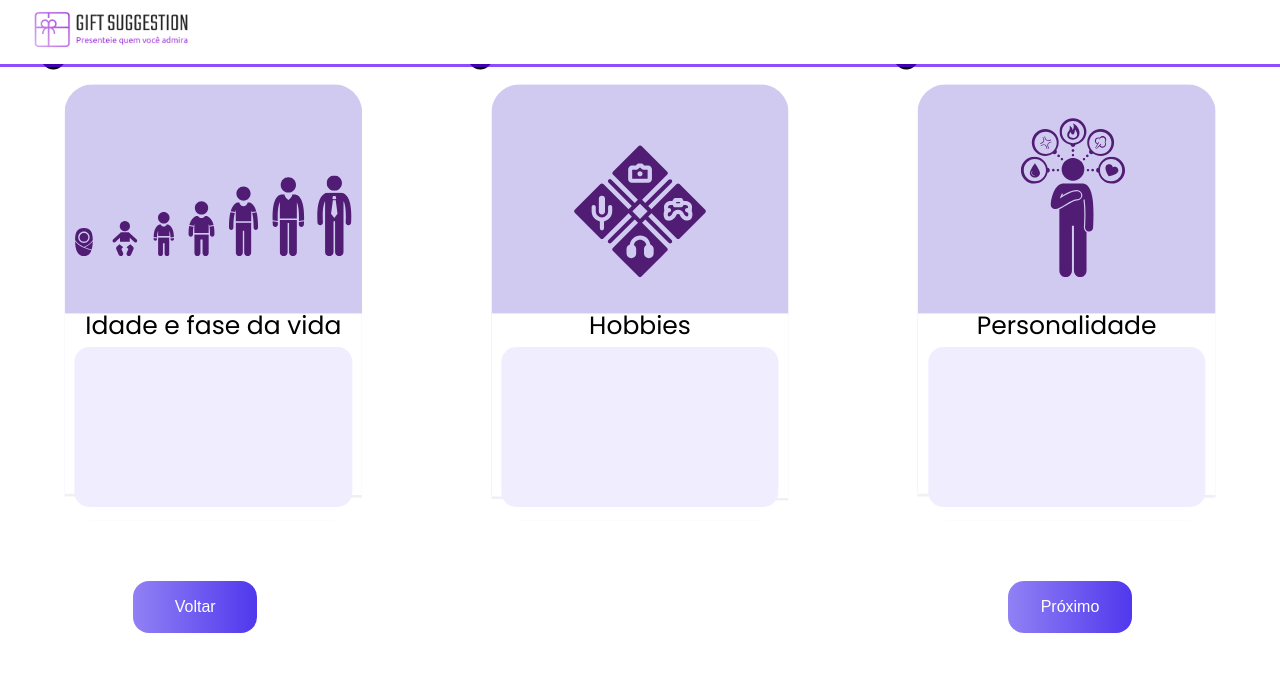
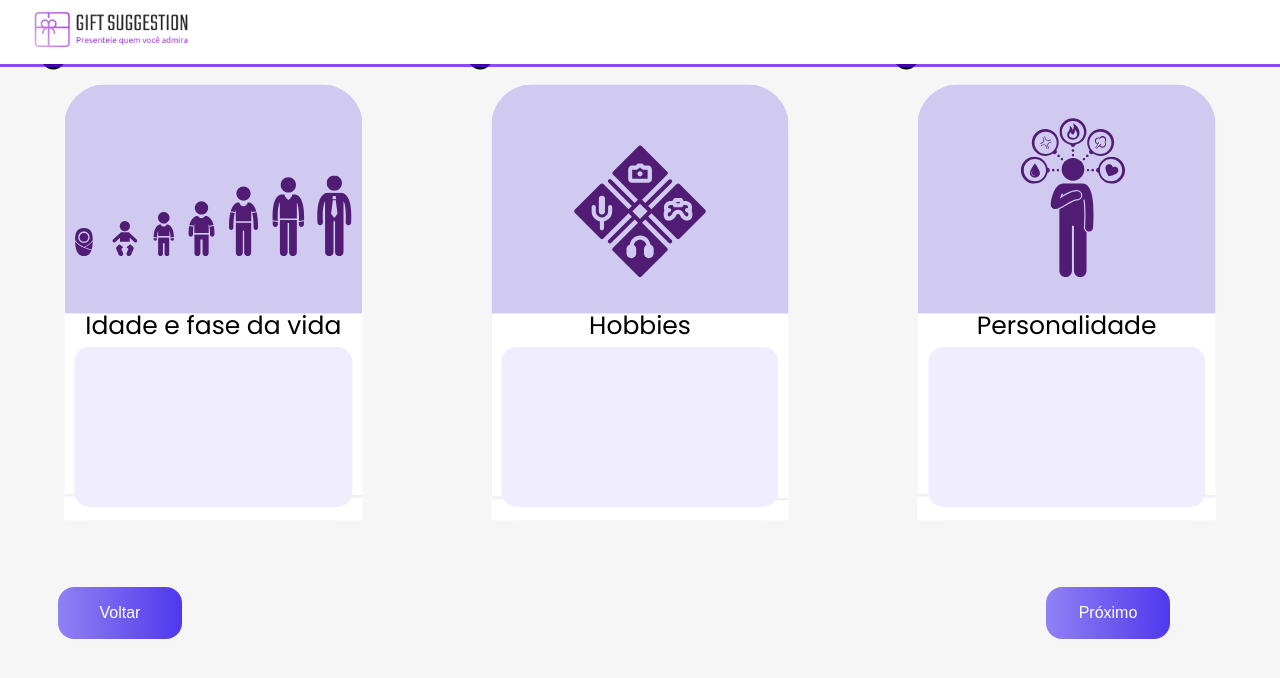
Before and after one commit to brendothierry/gift-suggestion-front-end, a React (Create React App) app: page /screen1 in a window 1280 px wide. Shown: the top 678 px of the page. Built offline with nearby package versions, Linux system fonts and the light colour scheme.

Commit message:
Adicionar útlima tela do gift suggestion, corrigindo botões.

```diff
--- a/src/components/Button/index.js
+++ /dev/null
@@ -1,21 +0,0 @@
-import React from 'react'
-import "./styles.css"
-
-class Button extends React.Component {
-
-  render() {
-    const { label } = this.props;
-    const { onClick, children } = this.props; // Obt�m a propriedade label do componente pai
-    return (
-      <div className="container-button">
-        <div className="button-login">
-          <button type="button" className="Login" onClick={onClick}>
-            {label} {children} {/* Usa a propriedade label para definir o texto do bot�o */}
-          </button>
-        </div>
-      </div>
-    );
-  }
-}
-
-export default Button
--- /dev/null
+++ b/src/components/Button/index.jsx
@@ -0,0 +1,21 @@
+import React from 'react'
+import "./styles.css"
+
+const Button = ({ label, onClick, children, width, height }) => {
+    return (
+        <div className="container-button">
+            <div className="button-login" style={{ width: width, height: height }}>
+                <button
+                    type="button"
+                    className="Login"
+                    onClick={onClick}
+                    style={{ width: width, height: height }}
+                >
+                    {label} {children} {/* Usa a propriedade label para definir o texto do bot�o */}
+                </button>
+            </div>
+        </div>
+    );
+}
+
+export default Button
--- a/src/components/Button/styles.css
+++ b/src/components/Button/styles.css
@@ -14,11 +14,7 @@
 
 .Login {
   width: 124px;
-  max-width: 20vh;
-  min-width: 2vw;
   height: 52px;
-  max-height: 10vh;
-  min-height: 2vh;
   padding: 0;
   font-size: 16px;
   border: none;
--- a/src/main/App.tsx
+++ b/src/main/App.tsx
@@ -15,6 +15,7 @@ import EditProfile from '../views/EditProfile';
 import GiftSuggestionScreen1 from '../views/GiftSuggestionScreen1';
 import GiftSuggestionScreen2 from '../views/GiftSuggestionScreen2';
 import GiftSuggestionScreen3 from '../views/GiftSuggestionScreen3';
+import GiftSuggestionFinishScreen from '../views/GiftSuggestionFinishScreen';
 
 function App() {
   return (
@@ -44,6 +45,8 @@ function App() {
         </Route>
         <Route path="/screen3" element={<GiftSuggestionScreen3 />}>
         </Route>
+        <Route path="/finish-screen" element={<GiftSuggestionFinishScreen />}>
+        </Route>
       </Routes>
     </BrowserRouter>
   )
--- a/src/views/GiftSuggestion.jsx
+++ b/src/views/GiftSuggestion.jsx
@@ -12,7 +12,7 @@ const GiftSuggestion = () => {
     const navigate = useNavigate();
 
     const handleClick = () => {
-        navigate('/login')
+        navigate('/screen1')
     }
 
     return (
--- /dev/null
+++ b/src/views/GiftSuggestionFinishScreen.css
@@ -0,0 +1,100 @@
+@import url("https://fonts.googleapis.com/css?family=Open+Sans&display=swap");
+@import url("https://fonts.googleapis.com/css?family=Ruda&display=swap");
+
+body {
+    background-color: #f6f6f6;
+}
+
+.container-finish-screen {
+    position: relative;
+    /* Adicione outros estilos necessários */
+}
+
+.container-done {
+    position: fixed;
+    bottom: 30vh;
+    left: 5vw;
+    margin-right: 10px;
+    /* Ajuste conforme necessário */
+}
+
+.finish-style {
+    width: 80%;
+    height: 100%;
+    object-fit: cover;
+    border-radius: 18% 18% 0 0;
+}
+
+.text-inside-finish {
+    transform: translate(50%, 20%);
+    text-anchor: middle;
+    font-size: 50px;
+    font-weight: bold;
+    font-family: 'Open Sans', sans-serif;
+    font-style: italic;
+    fill: #2E1042;
+}
+
+.description-inside-finish {
+    font-family: 'Ruda', sans-serif;
+    transform: translate(50%, 50%);
+    text-anchor: middle;
+    font-size: 25px;
+    fill: #511C74;
+    font-weight: 500;
+}
+
+.description2-inside-finish {
+    font-family: 'Ruda', sans-serif;
+    transform: translate(50%, 60%);
+    text-anchor: middle;
+    font-size: 25px;
+    fill: #511C74;
+    font-weight: 500;
+}
+
+.button-more-suggestions {
+    border-radius: 3%;
+}
+
+.button-container {
+    display: flex;
+    position: absolute;
+    right: 90px;
+    flex-direction: column;
+    align-items: center;
+    margin-top: -5%;
+}
+
+.container-results {
+    position: relative;
+    padding: 20px;
+    margin-left: 10px;
+}
+
+.side-panel {
+    position: fixed;
+    right: 0;
+    height: 70vh;
+    width: 65vw;
+    background-color: white;
+    border: 30px solid #D0CAF1;
+    border-radius: 30px;
+    display: flex;
+    flex-direction: column;
+    padding: 20px;
+    max-height: 70vh; /* Defina uma altura máxima para o contêiner */
+    overflow-y: auto; /* Adiciona uma barra de ro */
+}
+
+.gpt-answer1, .gpt-answer2, .gpt-answer3, .gpt-answer4, .gpt-answer5, .gpt-answer6, .gpt-answer7, .gpt-answer8, .gpt-answer9, .gpt-answer10 {
+    font-family: 'Ruda', sans-serif;
+    color: #511C74;
+    font-size: 18px;
+    white-space: pre-wrap; /* Permite a quebra de linha */
+    margin-bottom: 20px;
+}
+
+.answer1, .answer2 {
+    margin-bottom: 20px;
+}
--- /dev/null
+++ b/src/views/GiftSuggestionFinishScreen.jsx
@@ -0,0 +1,91 @@
+import React from 'react';
+import finishDone from '../Images/finish-done.svg';
+import Navbar from '../components/Navbar';
+import './GiftSuggestionFinishScreen.css';
+import Button from '../components/Button';
+import { useNavigate } from 'react-router';
+
+const GiftSuggestionFinishScreen = () => {
+
+    const navigate = useNavigate();
+    const handleClickFinish = () => {
+         navigate('/home')
+    }
+
+    return (
+        <div className='container-navbar'>
+            <Navbar />
+            <div className='container-finish-screen'>
+                <div className='container-done'>
+                    {/* <img src={finishDone}
+                        className='finish-style'
+                    /> */}
+                    <svg className='finish-style' xmlns="http://www.w3.org/2000/svg" width="600" height="600">
+                        <image href={finishDone} width="100%" height="100%" />
+                        <text className="text-inside-finish" dominantBaseline="middle">
+                            Tudo pronto!
+                        </text>
+                        <text className='description-inside-finish' dominantBaseline="middle">
+                            VAMOS VER A LISTA DE RESULTADOS
+                        </text>
+                        <text className='description2-inside-finish' dominantBaseline="middle">
+                            IDEAL PARA VOCÊ!
+                        </text>
+                    </svg>
+                    <div className='button-container'>
+                        <Button
+                            className="button-more-suggestions"
+                            label="Me dê mais 10 sugestões!"
+                            width={300}
+                            height={55}>
+                        </Button>
+                        <Button
+                            className="button-finish"
+                            label="Estou satisfeito!"
+                            width={300}
+                            height={55}
+                            onClick={handleClickFinish}
+                        >
+                        </Button>
+                    </div>
+                </div>
+                <div className='container-results'>
+                    <div className='side-panel'>
+                        <div className='gpt-answer1'>
+                            <text className='answer1'>1:</text>
+                        </div>
+                        <div className='gpt-answer2'>
+                            <text>2:  </text>
+                        </div>
+                        <div className='gpt-answer3'>
+                            <text className='answer1'>3:</text>
+                        </div>
+                        <div className='gpt-answer4'>
+                            <text>4:</text>
+                        </div>
+                        <div className='gpt-answer5'>
+                            <text className='answer1'>5:</text>
+                        </div>
+                        <div className='gpt-answer6'>
+                            <text>6:</text>
+                        </div>
+                        <div className='gpt-answer7'>
+                            <text className='answer1'>7:</text>
+                        </div>
+                        <div className='gpt-answer8'>
+                            <text>8:</text>
+                        </div>
+                        <div className='gpt-answer9'>
+                            <text className='answer1'>9:</text>
+                        </div>
+                        <div className='gpt-answer10'>
+                            <text>10:</text>
+                        </div>
+                    </div>
+                </div>
+            </div>
+        </div>
+    );
+}
+
+export default GiftSuggestionFinishScreen;
--- a/src/views/GiftSuggestionScreen1.css
+++ b/src/views/GiftSuggestionScreen1.css
@@ -80,6 +80,7 @@ body {
 .img-info1,
 .img-info2,
 .img-info3 {
+    border-radius: 42px 42px 0 0 ;
     width: 70%;
     height: auto;
 }
@@ -126,9 +127,17 @@ body {
     padding: 10px;
 }
 
-.button-back,
-.button-next {
-    margin-left: 10%;
+.button-back{
     padding: 10px;
     display: inline-block;
+    position: absolute;
+    left: 10px;  /* Ajuste conforme necessário */
+    top: 10vh;
 }
+.button-next {
+    padding: 10px;
+    display: inline-block;
+    position: absolute;
+    right: 10px;  /* Ajuste conforme necessário */
+    top: 10vh;
+}
--- a/src/views/GiftSuggestionScreen1.jsx
+++ b/src/views/GiftSuggestionScreen1.jsx
@@ -15,7 +15,7 @@ const GiftSuggestionScreen1 = () => {
     const navigate = useNavigate();
 
     const handleClickBack = () => {
-        navigate('/login')
+        navigate('/gs-home')
     }
 
     const handleClickNext = () => {
--- a/src/views/GiftSuggestionScreen2.css
+++ b/src/views/GiftSuggestionScreen2.css
@@ -80,6 +80,7 @@ body {
 .img-info1,
 .img-info2,
 .img-info3 {
+    border-radius: 42px 42px 0 0 ;
     width: 70%;
     height: auto;
 }
@@ -121,14 +122,21 @@ body {
 
 .button-container {
     display: flex;
-    justify-content: space-between;
     width: 90%;
     padding: 10px;
 }
 
-.button-back,
-.button-next {
-    margin-left: 10%;
+.button-back{
     padding: 10px;
     display: inline-block;
+    position: absolute;
+    left: 10px;  /* Ajuste conforme necessário */
+    top: 10vh;
 }
+.button-next {
+    padding: 10px;
+    display: inline-block;
+    position: absolute;
+    right: 10px;  /* Ajuste conforme necessário */
+    top: 10vh;
+}
--- a/src/views/GiftSuggestionScreen3.css
+++ b/src/views/GiftSuggestionScreen3.css
@@ -80,6 +80,7 @@ body {
 .img-info1,
 .img-info2,
 .img-info3 {
+    border-radius: 42px 42px 0 0 ;
     width: 70%;
     height: auto;
 }
@@ -126,9 +127,17 @@ body {
     padding: 10px;
 }
 
-.button-back,
-.button-next {
-    margin-left: 10%;
+.button-back{
     padding: 10px;
     display: inline-block;
+    position: absolute;
+    left: 10px;  /* Ajuste conforme necessário */
+    top: 10vh;
 }
+.button-next {
+    padding: 10px;
+    display: inline-block;
+    position: absolute;
+    right: 10px;  /* Ajuste conforme necessário */
+    top: 10vh;
+}
--- a/src/views/GiftSuggestionScreen3.jsx
+++ b/src/views/GiftSuggestionScreen3.jsx
@@ -19,7 +19,7 @@ const GiftSuggestionScreen3 = () => {
     }
 
     const handleClickNext = () => {
-        navigate('/login')
+        navigate('/finish-screen')
     }
 
     const [clienteData, setClienteData] = useState({
```
Also changed, not shown: src/Images/finish-done.svg (added).
